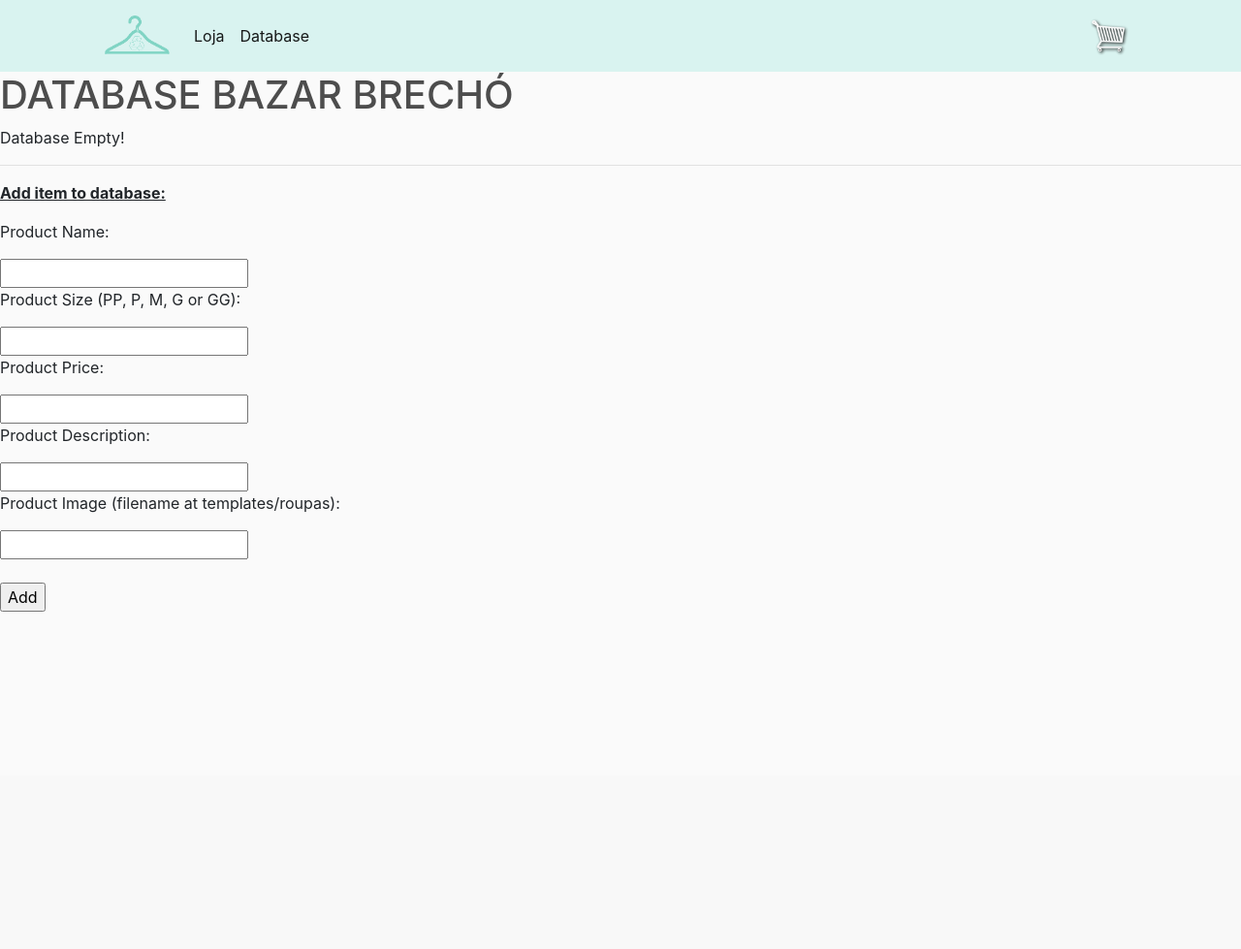
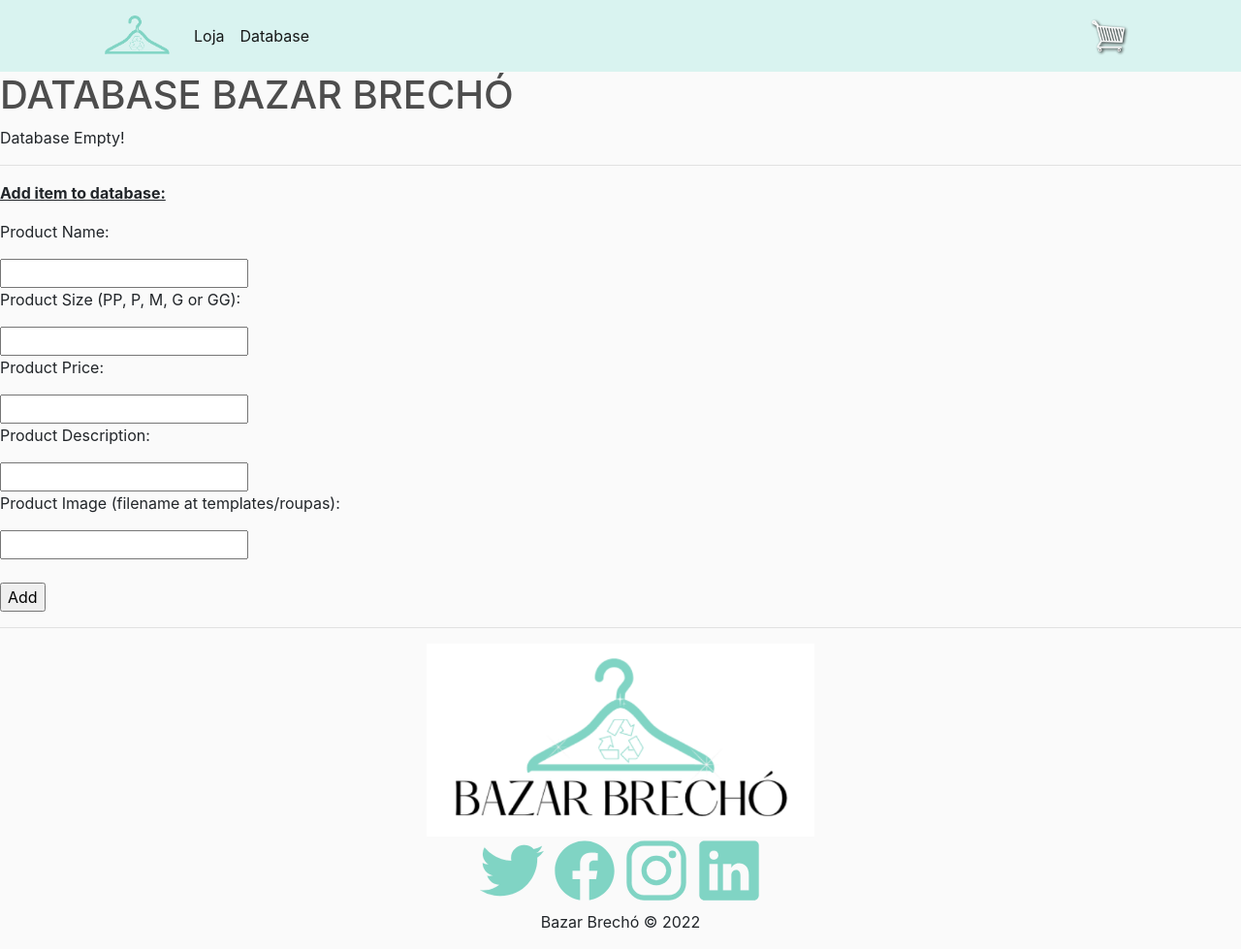
Before and after one commit to Bazar-Brecho/bazar-brecho, a Django app: page /database/ in a window 1280 px wide. Shown: the whole page at 97% size. Before the commit the page ends 631 px from the top, so only its background shows below. Run offline with Django 3.2, Linux system fonts and the light colour scheme; data that the repository does not hold is empty; some libraries are stand-ins or nearby versions.

Commit message:
27 add footer (#12)
* add footer

* fix format in database

```diff
--- a/webserver/bazarbrecho/static/css/main.css
+++ b/webserver/bazarbrecho/static/css/main.css
@@ -1,5 +1,14 @@
+html {
+	height: 100%;
+}
+
 body{
 	background-color: hsl(0, 0%, 98%);
+
+	min-height: 100%;
+
+	display: flex;
+	flex-direction: column;
 }
 
 h1,h2,h3,h4,h5,h6{
@@ -138,3 +147,19 @@ detail-card{
 	display: inline-block;
 	margin-left: 90px;
 }
+
+
+
+footer {
+	margin-top: auto;
+	text-align: center;
+}
+
+ion-icon {
+	color: #80d4c4;
+	font-size: 70px;
+  }
+
+#logo-icon-footer{
+	width:400px;
+}
--- a/webserver/bazarbrecho/templates/database_editor.html
+++ b/webserver/bazarbrecho/templates/database_editor.html
@@ -1,7 +1,7 @@
 {% extends 'main.html' %}
 {% load static %}
 {% block content %}
-<body>
+<div>
     <h1>DATABASE BAZAR BRECHÓ</h1>
     {% for item in all_items %}
     <div class="container">
@@ -44,5 +44,5 @@
             <input type="submit" value="Add">
         </form>
     </div>
-</body>
+</div>
 {% endblock content %}
--- /dev/null
+++ b/webserver/bazarbrecho/templates/footer.html
@@ -0,0 +1,15 @@
+{% load static %}
+<footer>
+    <hr>
+    <a href="">
+        <img id="logo-icon-footer" class=".img-responsive" src="{% static 'images/bazarbrecho.png' %}" alt="Logo">
+    </a>
+
+    <div class="footer-icons">
+        <a href="https://twitter.com/"><ion-icon name="logo-twitter"></ion-icon></a>
+        <a href="https://www.facebook.com/"><ion-icon name="logo-facebook"></ion-icon></a>
+        <a href="https://www.instagram.com/"><ion-icon name="logo-instagram"></ion-icon></a>
+        <a href="https://www.linkedin.com/company/enjoei/"><ion-icon name="logo-linkedin"></ion-icon></a>
+    </div>
+    <p class="footer-company-name">Bazar Brechó © 2022</p>
+</footer>
--- a/webserver/bazarbrecho/templates/main.html
+++ b/webserver/bazarbrecho/templates/main.html
@@ -8,9 +8,11 @@
         <link rel="stylesheet" href="https://cdn.jsdelivr.net/npm/bootstrap@4.3.1/dist/css/bootstrap.min.css" integrity="sha384-ggOyR0iXCbMQv3Xipma34MD+dH/1fQ784/j6cY/iJTQUOhcWr7x9JvoRxT2MZw1T" crossorigin="anonymous">
         <link rel="stylesheet" href="https://cdnjs.cloudflare.com/ajax/libs/font-awesome/4.7.0/css/font-awesome.min.css">
         <link rel="stylesheet" type="text/css" href="{% static 'css/main.css' %}">
-        <link rel="stylesheet" type="text/css" href="{% static 'css/header.css' %}">
     </head>
     <body>
+        <!-- Installing ionicons -->
+        <script type="module" src="https://unpkg.com/ionicons@5.5.2/dist/ionicons/ionicons.esm.js"></script>
+        <script nomodule src="https://unpkg.com/ionicons@5.5.2/dist/ionicons/ionicons.js"></script>
 
         {% include 'navbar.html' %}
 
@@ -26,7 +28,7 @@
         <script type="text/javascript" src="{% static 'js/cart.js' %}"></script>
 
     </body>
-    <footer>
 
-    </footer>
+    {% include 'footer.html' %}
+
 </html>
```
